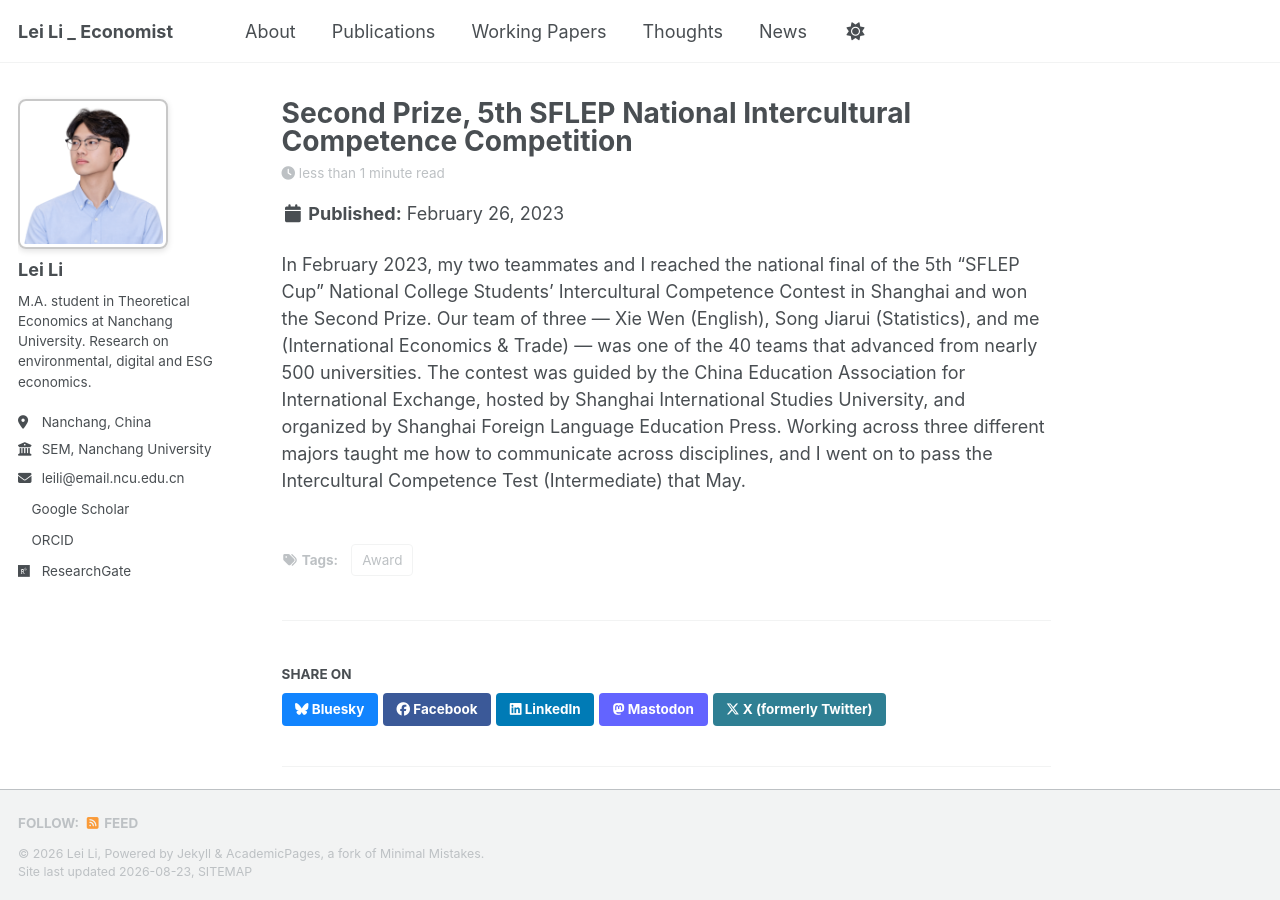
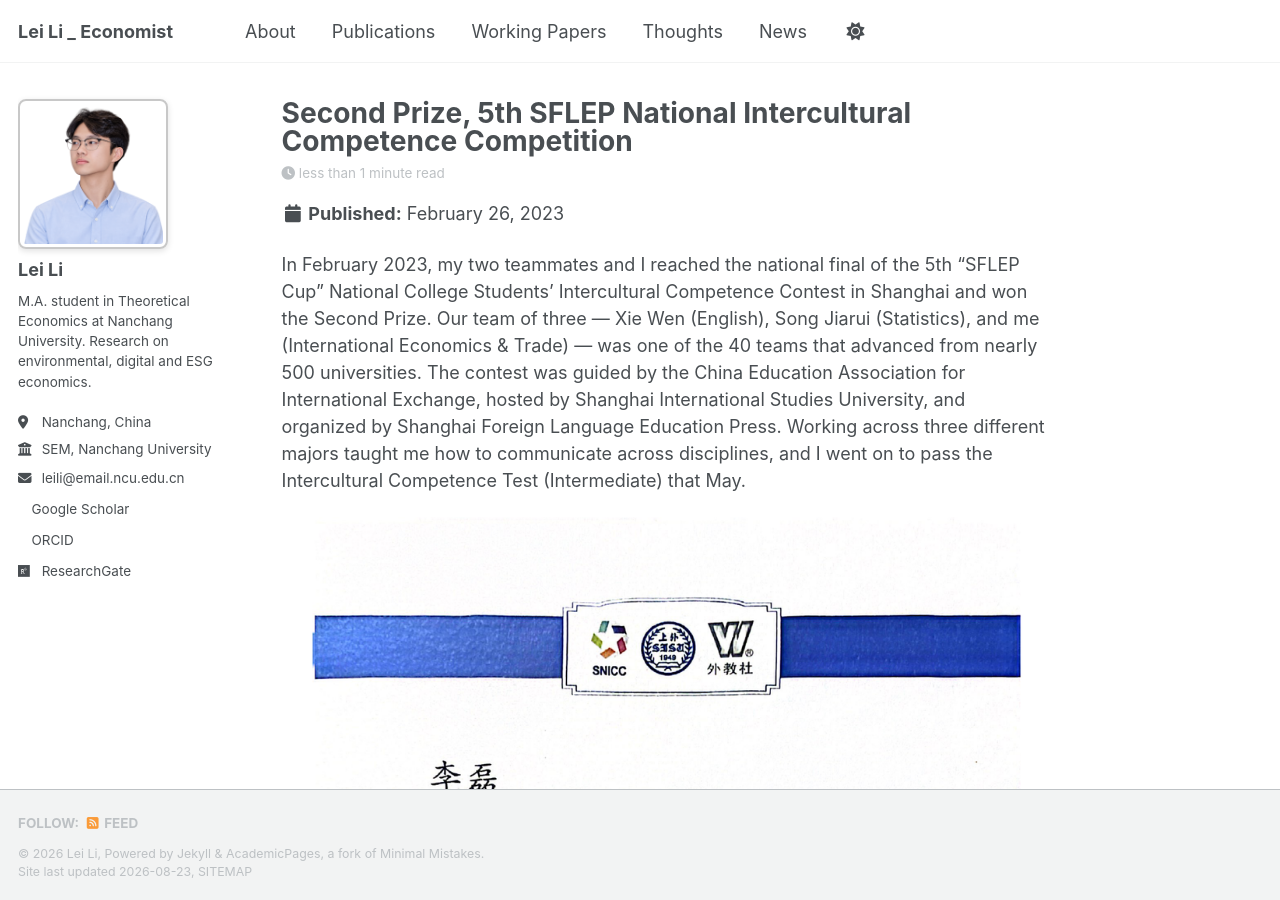
Before and after one commit to LeiLi-Econ/LeiLi-Econ.github.io, a Jekyll site: the page built from _posts/2023-12-31-sflep-intercultural-competence-competition.md, in a window 1280 px wide and 900 px high. Built offline with Jekyll 4.4.1, drawn with Linux system fonts in a browser that asks for light colours; a style sheet for code colours, icons or effects is not loaded.

Commit message:
Add certificate image(s) to news post

```diff
--- a/_posts/2023-12-31-sflep-intercultural-competence-competition.md
+++ b/_posts/2023-12-31-sflep-intercultural-competence-competition.md
@@ -6,3 +6,5 @@ tags:
 ---
 
 In February 2023, my two teammates and I reached the national final of the 5th "SFLEP Cup" National College Students' Intercultural Competence Contest in Shanghai and won the Second Prize. Our team of three — Xie Wen (English), Song Jiarui (Statistics), and me (International Economics & Trade) — was one of the 40 teams that advanced from nearly 500 universities. The contest was guided by the China Education Association for International Exchange, hosted by Shanghai International Studies University, and organized by Shanghai Foreign Language Education Press. Working across three different majors taught me how to communicate across disciplines, and I went on to pass the Intercultural Competence Test (Intermediate) that May.
+
+![Award certificate](https://LeiLi-Econ.github.io/images/cert-intercultural.png)
```
